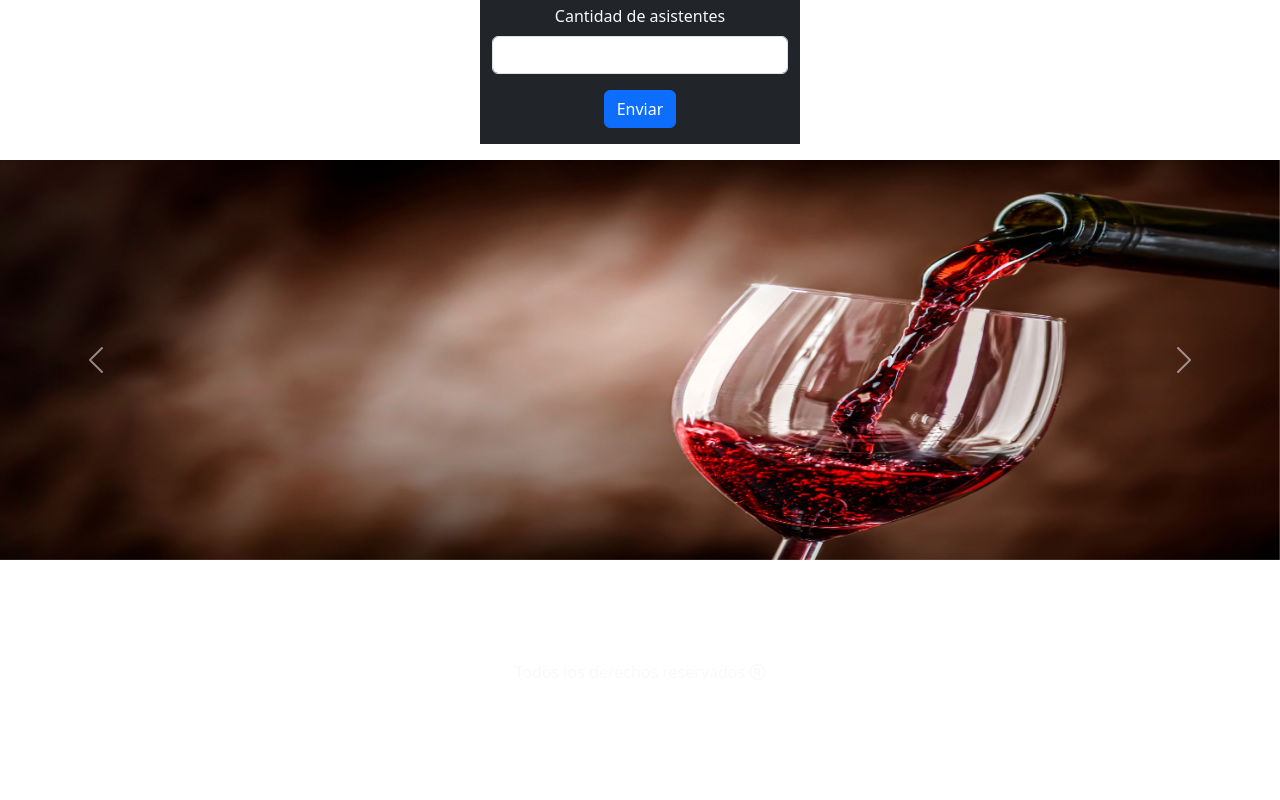
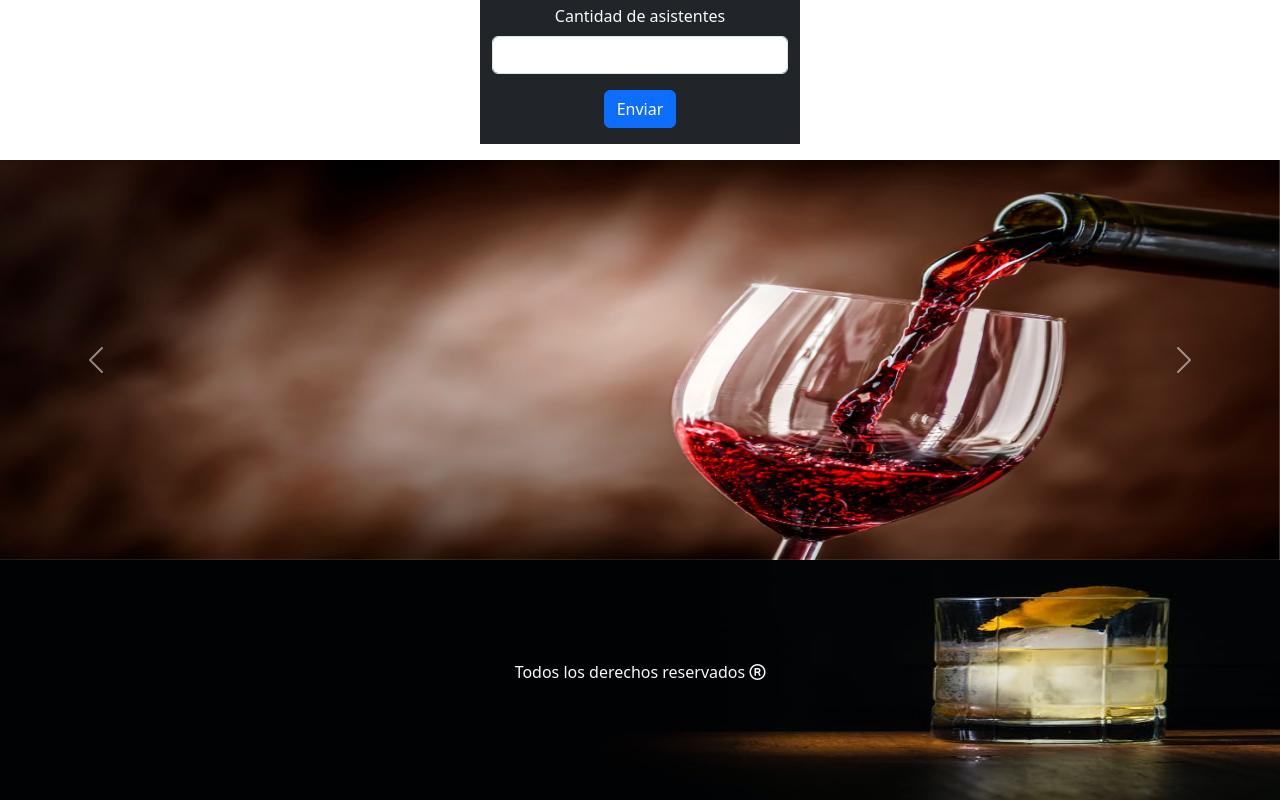
Before and after one commit to pablo-rmk/PubRestNimrodel, a plain HTML site: page index.html in a window 1280 px wide. Shown: the part 1718-2518 px from the top of the page. Drawn offline with nearby package versions, Linux system fonts and the light colour scheme.

Commit message:
Quinto commit: intentando otra solucion a falta de background en footer

```diff
--- a/assets/css/style.css
+++ b/assets/css/style.css
@@ -54,7 +54,6 @@ h4 {
 
 
 footer {
-    background-image: url(/RestaurantNimrodel/assets/img/fondo.jpg);
     background-size: 95rem 30rem;
     background-repeat: repeat;
     padding-top: 100px;
--- a/index.html
+++ b/index.html
@@ -321,7 +321,7 @@
         </button>
     </div>
 
-    <footer>
+    <footer style="background-image:url(./assets/img/fondo.jpg);">
         <p class="text-center text-light">Todos los derechos reservados <i
                 class="fa-sharp fa-regular fa-registered"></i></p>
     </footer>
```
